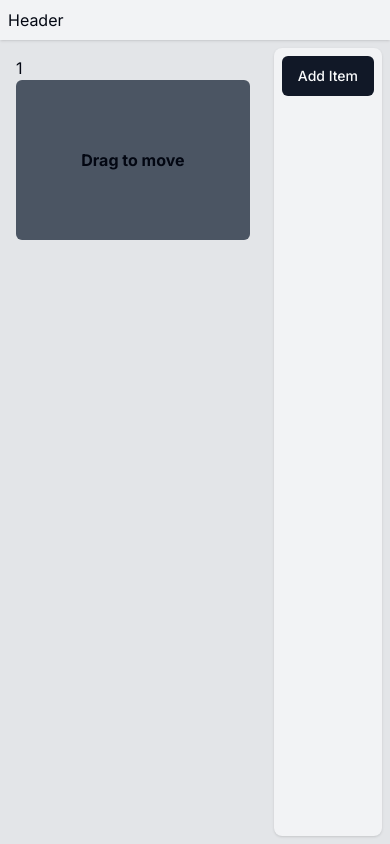
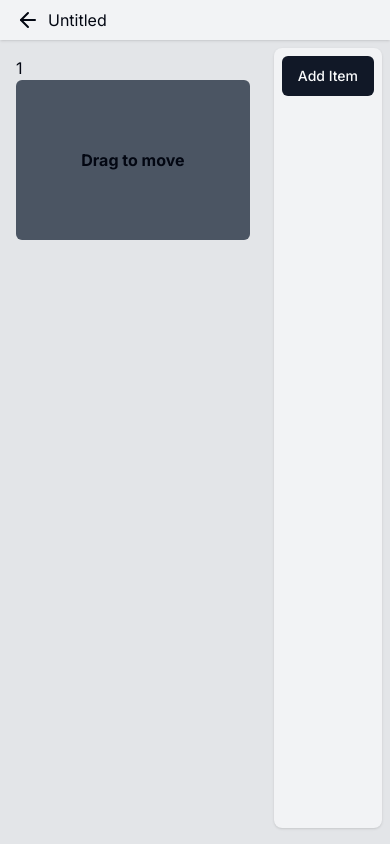
Before and after one commit to SammitBadodekar/Webstr, a Next.js app: page /create in a window 390 px wide. Built offline with nearby package versions, Linux system fonts and the light colour scheme.

Commit message:
fix:dnd on mobile screens

```diff
--- /dev/null
+++ b/app/create/builder.tsx
@@ -0,0 +1,17 @@
+import React, { useState } from "react";
+import Sidebar from "./sidebar";
+import Canvas from "./canvas";
+
+const Builder = () => {
+  const [items, setItems] = useState([1]);
+  return (
+    <div className="flex w-full  ">
+      <div className=" w-full">
+        <Canvas items={items} setItems={setItems} />
+      </div>
+      <Sidebar items={items} setItems={setItems} />
+    </div>
+  );
+};
+
+export default Builder;
--- a/app/create/canvas.tsx
+++ b/app/create/canvas.tsx
@@ -4,9 +4,11 @@ import {
   DndContext,
   closestCenter,
   KeyboardSensor,
+  TouchSensor,
   PointerSensor,
   useSensor,
   useSensors,
+  MouseSensor,
 } from "@dnd-kit/core";
 import {
   arrayMove,
@@ -17,6 +19,7 @@ import {
 
 import { useSortable } from "@dnd-kit/sortable";
 import { CSS } from "@dnd-kit/utilities";
+import { Button } from "@/components/ui/button";
 
 function SortableItem(props: any) {
   const { attributes, listeners, setNodeRef, transform, transition } =
@@ -53,19 +56,14 @@ function Canvas({
   setItems: (props: any) => void;
 }) {
   const sensors = useSensors(
-    useSensor(PointerSensor),
-    useSensor(KeyboardSensor, {
-      coordinateGetter: sortableKeyboardCoordinates,
-    })
+    useSensor(MouseSensor),
+    useSensor(TouchSensor),
+    useSensor(KeyboardSensor)
   );
 
   return (
-    <div className=" m-2 h-[calc(100dvh_-_4rem)] overflow-y-scroll p-2">
-      <DndContext
-        sensors={sensors}
-        collisionDetection={closestCenter}
-        onDragEnd={handleDragEnd}
-      >
+    <div className=" m-2 h-[calc(100dvh_-_4rem)] overflow-x-hidden overflow-y-scroll p-2">
+      <DndContext sensors={sensors} onDragEnd={handleDragEnd}>
         <SortableContext items={items} strategy={verticalListSortingStrategy}>
           {items.map((id) => (
             <SortableItem key={id} id={id} />
@@ -78,10 +76,10 @@ function Canvas({
   function handleDragEnd(event: any) {
     const { active, over } = event;
 
-    if (active.id !== over.id) {
+    if (active.id !== over?.id) {
       setItems((items: any) => {
-        const oldIndex = items.indexOf(active.id);
-        const newIndex = items.indexOf(over.id);
+        const oldIndex = items.indexOf(active?.id);
+        const newIndex = items.indexOf(over?.id);
 
         return arrayMove(items, oldIndex, newIndex);
       });
--- a/app/create/header.tsx
+++ b/app/create/header.tsx
@@ -1,9 +1,17 @@
+import Profile from "@/components/ui/profile";
+import { ArrowLeft } from "lucide-react";
+import Link from "next/link";
 import React from "react";
 
 const Header = () => {
   return (
-    <div className=" bg-secondaryLightTheme p-2 shadow dark:bg-darkGray">
-      Header
+    <div className=" flex w-full items-center justify-between bg-secondaryLightTheme p-2 px-4 shadow dark:bg-darkGray">
+      <div className=" flex items-center gap-2">
+        <Link href="/">
+          <ArrowLeft />
+        </Link>
+        <p>Untitled</p>
+      </div>
     </div>
   );
 };
--- a/app/create/page.tsx
+++ b/app/create/page.tsx
@@ -1,20 +1,13 @@
 "use client";
-import React, { useState } from "react";
-import Sidebar from "./sidebar";
+import React from "react";
 import Header from "./header";
-import Canvas from "./canvas";
+import Builder from "./builder";
 
 const Page = () => {
-  const [items, setItems] = useState([1]);
   return (
     <div className="">
       <Header />
-      <div className="flex w-full  ">
-        <div className=" w-full">
-          <Canvas items={items} setItems={setItems} />
-        </div>
-        <Sidebar items={items} setItems={setItems} />
-      </div>
+      <Builder />
     </div>
   );
 };
--- a/app/create/sidebar.tsx
+++ b/app/create/sidebar.tsx
@@ -15,7 +15,7 @@ const Sidebar = ({
     setItems((prev: any) => [item, ...prev]);
   };
   return (
-    <div className=" m-2 h-[calc(100dvh_-_3.5rem)] w-[30vw] max-w-sm rounded-lg bg-secondaryLightTheme p-2 shadow dark:bg-darkGray">
+    <div className=" m-2 h-[calc(100dvh_-_4rem)] w-[30vw] max-w-sm rounded-lg bg-secondaryLightTheme p-2 shadow dark:bg-darkGray">
       <Button
         onClick={() => {
           addItem(counter + 1);
--- a/components/ui/themeToggle.tsx
+++ b/components/ui/themeToggle.tsx
@@ -21,7 +21,7 @@ export function ThemeToggle() {
         <Button
           variant="outline"
           size="icon"
-          className=" h-fit w-fit border-2 border-slate-400 p-1.5 dark:border-slate-500"
+          className=" h-fit w-fit border-2 p-1.5 "
         >
           <Sun className="h-[1.2rem] w-[1.2rem] rotate-0 scale-100 transition-all dark:-rotate-90 dark:scale-0" />
           <Moon className="absolute h-[1.2rem] w-[1.2rem] rotate-90 scale-0 transition-all dark:rotate-0 dark:scale-100" />
--- a/package.json
+++ b/package.json
@@ -14,7 +14,7 @@
     "@dnd-kit/sortable": "^8.0.0",
     "@dnd-kit/utilities": "^3.2.2",
     "@hookform/resolvers": "^3.3.2",
-    "@next-auth/prisma-adapter": "^0.4.4-canary.81",
+    "@next-auth/prisma-adapter": "^1.0.7",
     "@prisma/client": "^5.5.2",
     "@radix-ui/react-dropdown-menu": "^2.0.6",
     "@radix-ui/react-label": "^2.0.2",
@@ -25,7 +25,7 @@
     "class-variance-authority": "^0.7.0",
     "clsx": "^2.0.0",
     "lucide-react": "^0.292.0",
-    "next": "14.0.1",
+    "next": "^14.0.3",
     "next-auth": "^4.24.4",
     "next-themes": "^0.2.1",
     "nodemailer": "^6.9.7",
```
Also changed, not shown: 1 other file (tests, documents, lock files or other folders).
